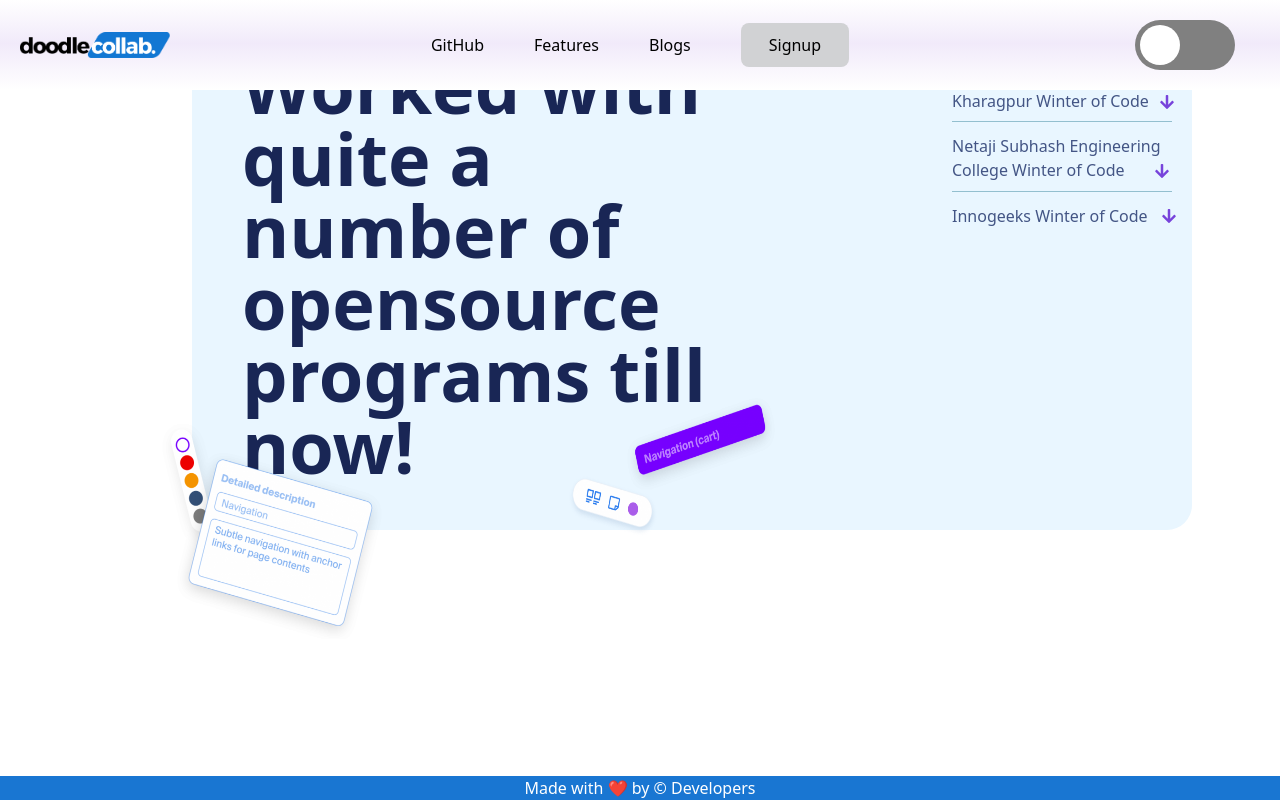
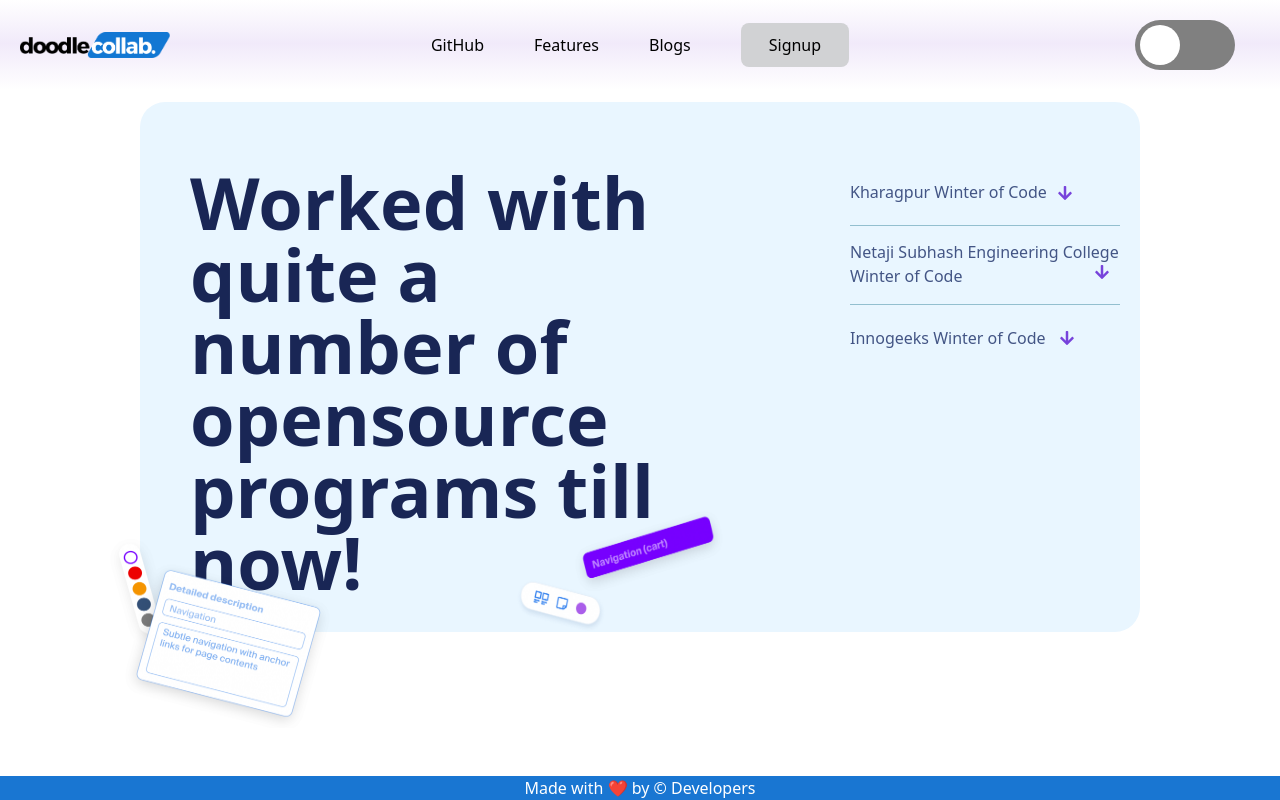
Before and after one commit to WikiPortal/DoodleCollab, a React (Vite) app: page /features in a window 1280 px wide. Built offline with nearby package versions, Linux system fonts and the light colour scheme.

Commit message:
fix: features tab navbar
Signed-off-by: Achyuta <107514366+achyutagupta@users.noreply.github.com>

```diff
--- a/src/pages/Features/Features.jsx
+++ b/src/pages/Features/Features.jsx
@@ -1,5 +1,4 @@
 import React from "react";
-import "./features.css";
 import Grid from '@mui/system/Unstable_Grid';
 import img1 from '../../assets/Features/img1.png';
 import img2 from '../../assets/Features/img2.png';
@@ -9,24 +8,24 @@ import { FaArrowDown } from "react-icons/fa";
 
 const Features = () => {
   return (
-    <Grid container sx={{ marginLeft: '15%', backgroundColor: '#E9F6FF', height: '530px', maxWidth: '1000px', borderRadius: '25px' }}>
-      <Grid container sx={{ marginTop: '5%', height: '70%', marginLeft: '5%', maxWidth: '550px' }}>
+    <Grid container sx={{ display:'flex',justifyContent:'space-between', marginX: 'auto', marginTop: '8%', backgroundColor: '#E9F6FF', paddingTop:'5%', height: '530px', maxWidth: '1000px', borderRadius: '25px' }}>
+      <Grid container sx={{ height: '70%', marginLeft: '5%', maxWidth: '550px' }}>
         <p className="text-7xl .leading-snug font-black" style={{ color: '#192655' }}>Worked with quite a number of opensource programs till now!</p>
         <img src={img1} style={{ marginLeft: '-25%', marginTop: '-12%', width: '60%', height: '60%' }} alt="img1" />
         <img src={img2} style={{ width: '50%', height: '60%', marginTop: '-20%', marginLeft: '15%' }} alt="img2" />
       </Grid>
 
-      <Grid container sx={{ height: '200px', maxWidth: '450px', marginLeft: '75%', marginTop: '-45%' }}>
-        <div style={{ display: 'flex', alignItems: 'center', marginTop: '25%' }}>
+      <Grid container sx={{ height: '200px', maxWidth: '300px'}}>
+        <div style={{ display: 'flex', alignItems: 'center', }}>
           <Link to="https://kwoc.kossiitkgp.org/" style={{ paddingLeft: '10px', paddingRight: '10px', color: '#435585' }} className="font-medium text-base">Kharagpur Winter of Code
           <FaArrowDown style={{ color: '#7743DB', marginTop:'-10%', marginLeft:'105%' }} /></Link>
         </div>
-        <hr style={{ width: '400px',   marginLeft: '10px', marginTop: '10px', marginBottom: '5px', borderColor: '#93BFCF', marginRight:'20px' }} />
-        <div style={{ display: 'flex', alignItems: 'center', marginTop: '-11%', width: '400px', paddingTop: '30px' }}>
+        <hr style={{ width: '100%',   marginLeft: '10px', marginTop: '10px', marginBottom: '5px', borderColor: '#93BFCF', marginRight:'20px' }} />
+        <div style={{ display: 'flex', alignItems: 'center', marginTop: '-11%'}}>
           <Link to="https://winterofcode.com/ " style={{ paddingLeft: '10px', color: '#435585' }} className="font-medium text-base">Netaji Subhash Engineering College Winter of Code <FaArrowDown style={{ color: '#7743DB', marginTop: '-8%', marginLeft: '84%' }} /> </Link>
         </div>
-        <hr style={{ width: '400px', marginLeft: '10px', marginTop: '10px', marginBottom: '5px', borderColor: '#93BFCF', marginRight:'20px'  }} />
-        <div style={{ display: 'flex', alignItems: 'center', marginTop: '-11%', width: '400px', paddingTop: '30px' }}>
+        <hr style={{ width: '100%', marginLeft: '10px', marginTop: '10px', marginBottom: '5px', borderColor: '#93BFCF', marginRight:'20px'  }} />
+        <div style={{ display: 'flex', alignItems: 'center', marginTop: '-11%'}}>
           <Link to="https://iwoc.codes/" style={{ paddingLeft: '10px', color: '#435585' }} className="font-medium text-base"> Innogeeks Winter of Code <FaArrowDown style={{ color: '#7743DB', marginTop: '-10%', marginLeft:'107%' }} /></Link>
 
         </div>
```
Also changed, not shown: src/pages/Features/features.css (deleted).
